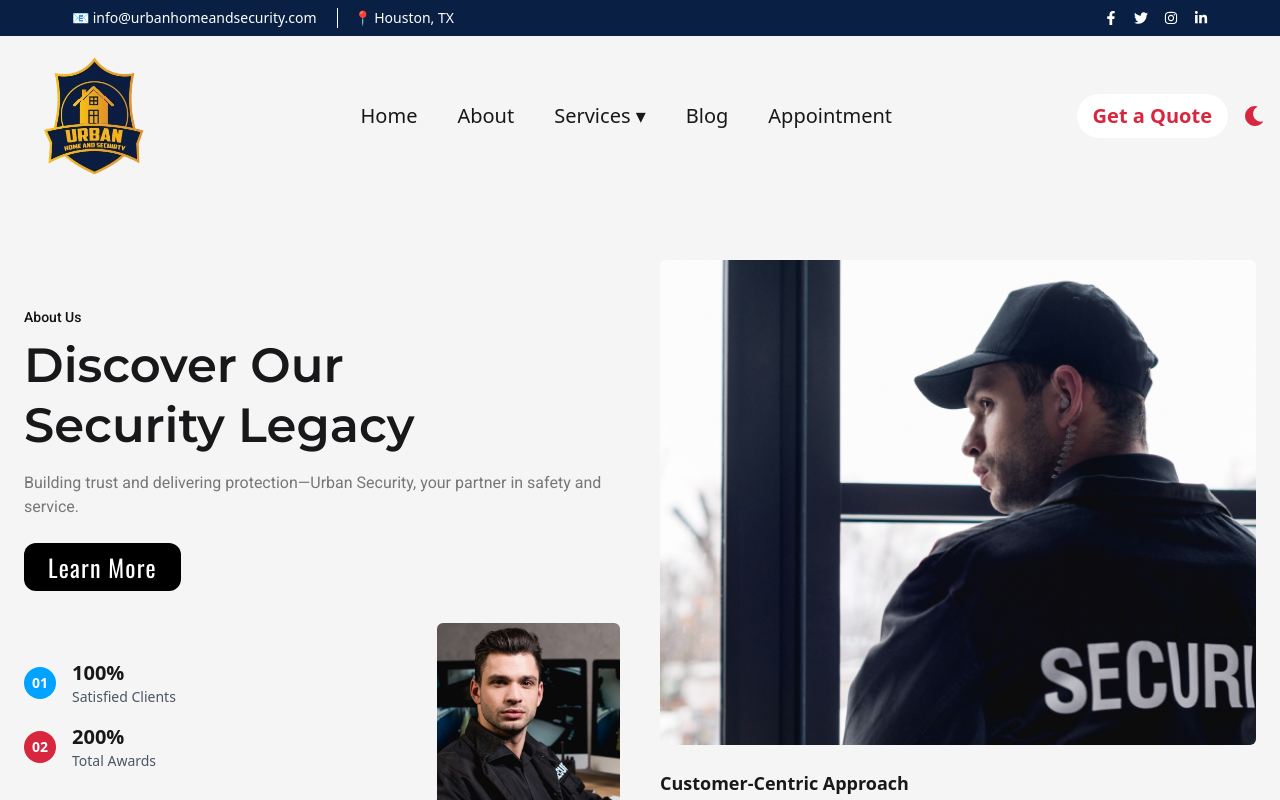
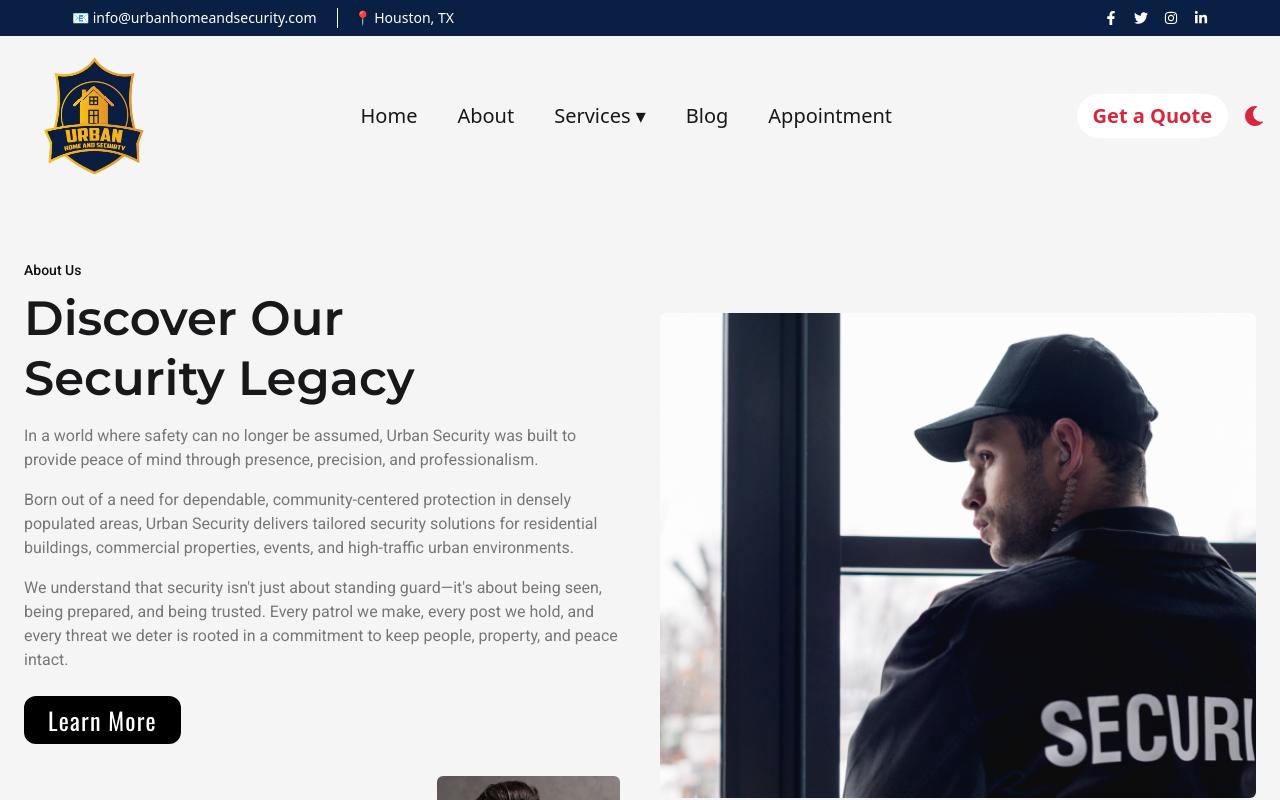
Before and after one commit to saadsrabon/urbanhomeandsecurity, a React (Vite) app: page /about in a window 1280 px wide. Shown: the top 800 px of the page. Built offline with nearby package versions, Linux system fonts and the light colour scheme; the HTML template or start-up script is replaced by a standard one.

Commit message:
added text into the about section

```diff
--- a/src/components/Navbar.jsx
+++ b/src/components/Navbar.jsx
@@ -36,7 +36,8 @@ export default function Navbar() {
   return (
     <>
       {/* Initial Logo Animation */}
-      <AnimatePresence>
+      { window.location.pathname === '/' &&(
+      <AnimatePresence >
         {showIntro && (
           <motion.div
             className="fixed inset-0 bg-white dark:bg-black z-[100] flex items-center justify-center"
@@ -62,7 +63,8 @@ export default function Navbar() {
             />
           </motion.div>
         )}
-      </AnimatePresence>
+        </AnimatePresence>)
+      }
       <div className={`${darkMode ? 'dark' : ''}`}>
         {/* Top Info Bar */}
         <div className="bg-[#0A1F44] text-white text-sm px-4 md:px-18 py-2 flex justify-center md:flex-row md:justify-between items-center">
--- a/src/pages/About.jsx
+++ b/src/pages/About.jsx
@@ -15,7 +15,14 @@ const About = () => {
             Discover Our <br /> Security Legacy
           </h2>
           <p className="text-[#777777] font-roboto mt-4">
-          Building trust and delivering protection—Urban Security, your partner in safety and service.
+          In a world where safety can no longer be assumed, Urban Security was built to provide peace of mind through presence, precision, and professionalism.
+          </p>
+          <p className="text-[#777777] font-roboto mt-4">
+          Born out of a need for dependable, community-centered protection in densely populated areas, Urban Security delivers tailored security solutions for residential buildings, commercial properties, events, and high-traffic urban environments.
+          </p>
+          <p className="text-[#777777] font-roboto mt-4">
+          We understand that security isn't just about standing guard—it's about being seen, being prepared, and being trusted. Every patrol we make, every post we hold, and every threat we deter is rooted in a commitment to keep people, property, and peace intact.
+
           </p>
           <button className="mt-6 font-oswald bg-black text-white text-lg lg:text-2xl tracking-wider px-6 py-2 rounded-xl hover:bg-[#D7263D] transition-all duration-300">
             Learn More
--- a/src/pages/Home.jsx
+++ b/src/pages/Home.jsx
@@ -1,8 +1,10 @@
 import React from 'react';
+import About from './About';
 
 const Home = () => {
   return (
-    <section className='container mx-auto px-4 h-[1000px]'>
+    <>
+    <section className='container mx-auto px-4 max-h-[1000px]'>
       <div
         className="relative rounded-2xl bg-cover   flex items-center"
         style={{
@@ -29,6 +31,8 @@ const Home = () => {
         </div>
       </div>
     </section>
+    <About />
+    </>
   );
 };
 
```
